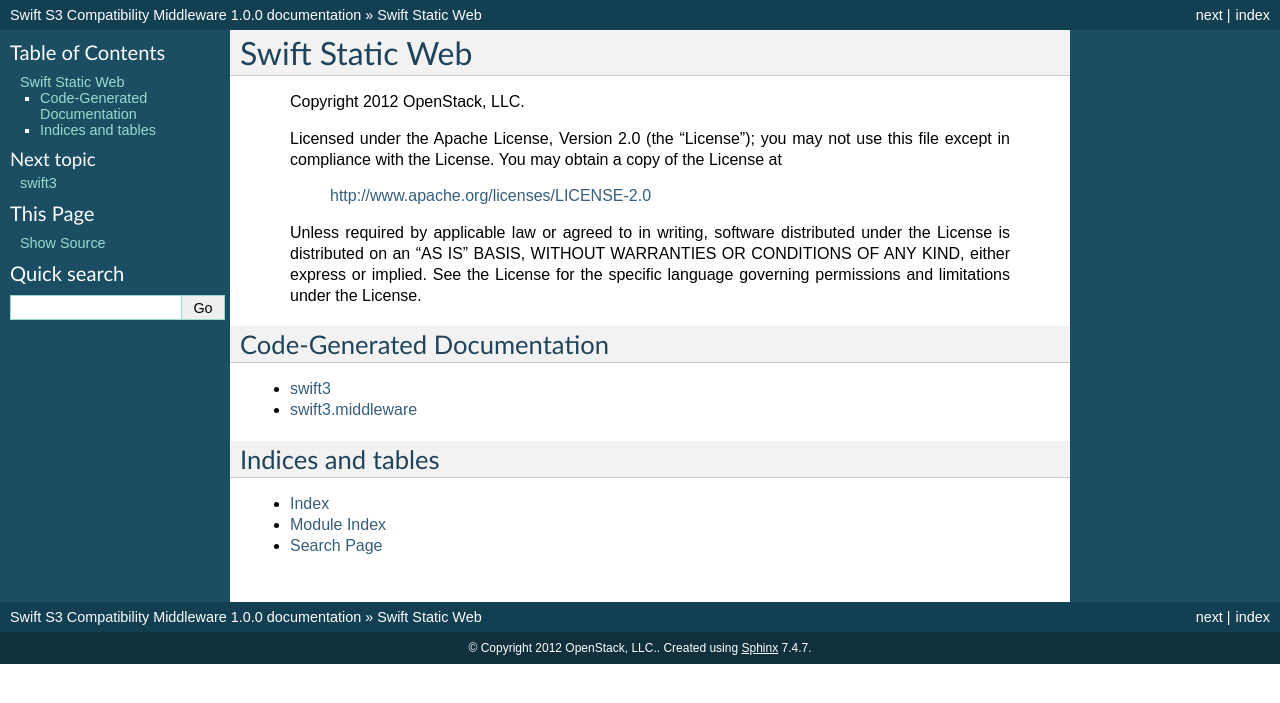
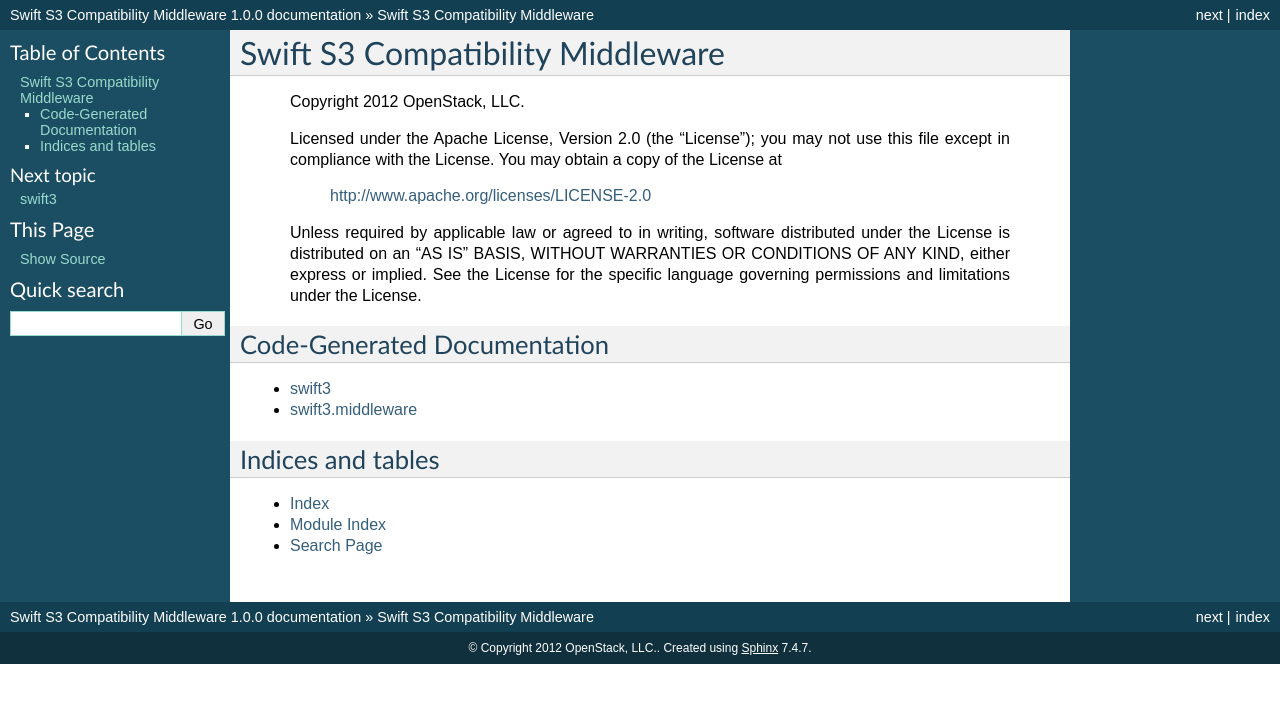
Before and after one commit to openstack-archive/swift3, a Sphinx documentation site: the page built from doc/source/index.rst, in a window 1280 px wide. Shown: the top 703 px of the page. Built offline with Sphinx 7.4.7, drawn with Linux system fonts in a browser that asks for light colours.

Commit message:
Update doc/source/index.rst
just updating the title

```diff
--- a/doc/source/index.rst
+++ b/doc/source/index.rst
@@ -1,5 +1,5 @@
-Swift Static Web
-****************
+Swift S3 Compatibility Middleware
+*********************************
 
     Copyright 2012 OpenStack, LLC.
 
```
